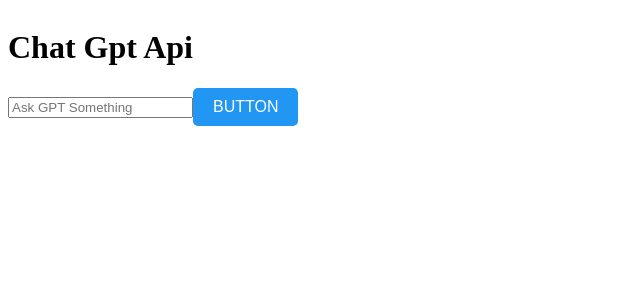
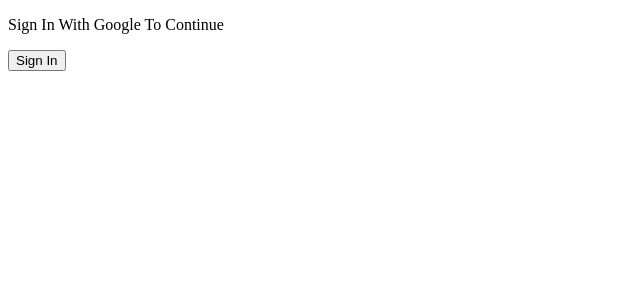
Before and after one commit to mexicanpepe/QueryHero, a React (Vite) app in the folder client/: page / in a window 1280 px wide. Shown: the top 300 px of the page, without its empty margins (0-640 px from the left). Built offline with nearby package versions, Linux system fonts and the light colour scheme; no server answers.

Commit message:
firebase auth is set up. credentials are stored in .config file.

```diff
--- a/client/src/App.jsx
+++ b/client/src/App.jsx
@@ -1,15 +1,29 @@
+/* eslint-disable no-unused-vars */
 import { useState } from 'react'
 import styled from 'styled-components';
 import Postgres from './components/Postgres';
+import Auth from './components/Auth.jsx';
+import Cookies from 'universal-cookie';
+
+const cookies = new Cookies();
 
 function App() {
 
-  return (
-    <div>
-      <Postgres />
-    </div>
+  const[isAuth, setIsAuth] = useState('')
 
+  if (!isAuth) {
+    return (
+        <div>
+          <Auth setIsAuth={setIsAuth}/>
+        </div>
   )
+  }
+    return (
+      <div>
+        <Postgres />
+      </div>
+    )
+
 }
 
 export default App
--- /dev/null
+++ b/client/src/components/Auth.jsx
@@ -0,0 +1,32 @@
+/* eslint-disable react/prop-types */
+/* eslint-disable no-unused-vars */
+import React from 'react'
+import { auth, provider } from '../firebase-config'
+import {signInWithPopup} from 'firebase/auth'
+import Cookies from 'universal-cookie';
+
+const cookies = new Cookies();
+
+const Auth = ({setIsAuth}) => {
+
+  const signInWithGoogle = async () => {
+    try {
+      const result = await signInWithPopup(auth, provider);
+      cookies.set("auth-token", result.user.refreshToken);
+      setIsAuth(cookies.get("auth-token"))
+
+    } catch(error){
+      console.error(error);
+    }
+
+  }
+
+  return (
+    <div>
+      <p>Sign In With Google To Continue</p>
+      <button onClick={signInWithGoogle}>Sign In</button>
+    </div>
+  )
+}
+
+export default Auth
--- /dev/null
+++ b/client/src/firebase-config.js
@@ -0,0 +1,23 @@
+/* eslint-disable no-unused-vars */
+// Import the functions you need from the SDKs you need
+import { initializeApp } from "firebase/app";
+import {getAuth, GoogleAuthProvider, signInWithPopup} from 'firebase/auth'
+import { firebaseConfig } from "../config";
+// TODO: Add SDKs for Firebase products that you want to use
+// https://firebase.google.com/docs/web/setup#available-libraries
+
+// Your web app's Firebase configuration
+// For Firebase JS SDK v7.20.0 and later, measurementId is optional
+// Import the functions you need from the SDKs you need
+// TODO: Add SDKs for Firebase products that you want to use
+// https://firebase.google.com/docs/web/setup#available-libraries
+
+// Your web app's Firebase configuration
+
+
+// Initialize Firebase
+const app = initializeApp(firebaseConfig);
+
+export const auth = getAuth(app);
+
+ export const provider = new GoogleAuthProvider();
```
Also changed, not shown: client/package.json (+5 -2 lines), 2 other files (tests, documents, lock files or other folders).
